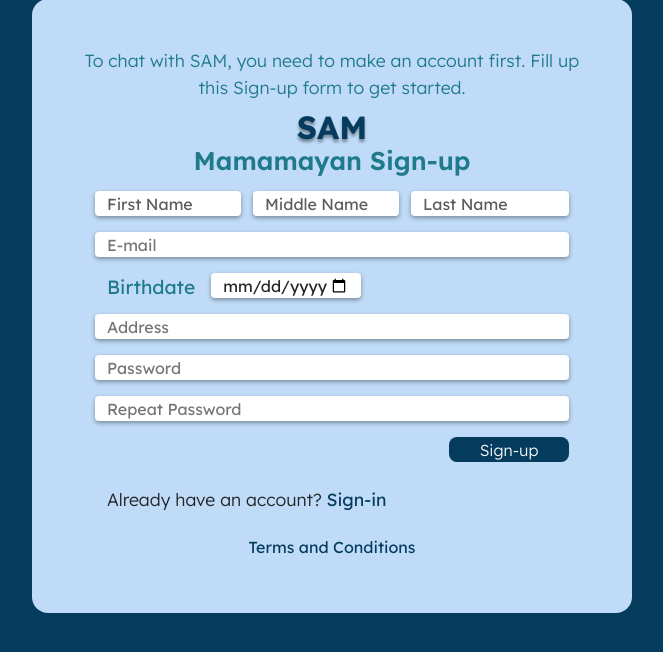
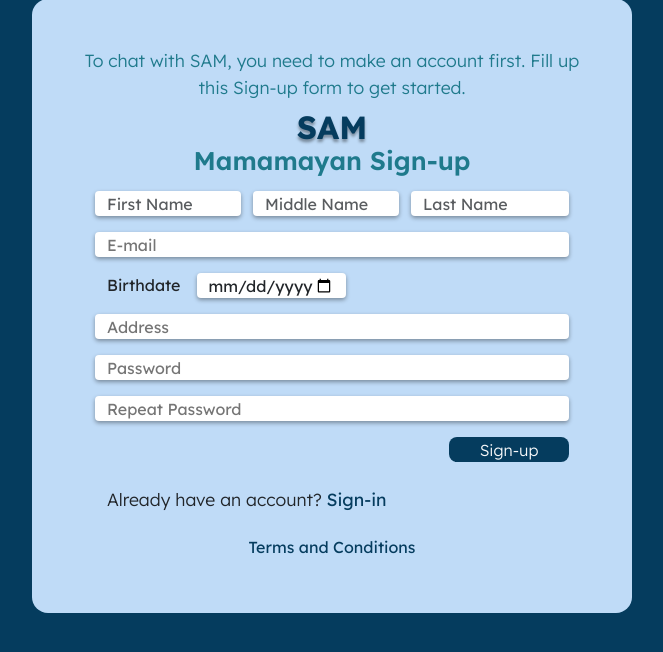
Before and after one commit to imangeluuh/SAM-barangay, a PHP site: page /resident/res_signup.php in a window 1280 px wide. Shown: the part 94-746 px from the top of the page, without its empty margins (308-971 px from the left). Run offline with PHP 8.4, Linux system fonts and the light colour scheme.

Commit message:
update res_signup.css

```diff
--- a/resident/css/res_signup.css
+++ b/resident/css/res_signup.css
@@ -24,7 +24,7 @@ body{
     height: auto;
 }
 
-.description, .mamamayan-signup, .bdate-label {
+.description, .mamamayan-signup {
     color: #1F7A8C;
 }
 
@@ -52,10 +52,6 @@ body{
     font-size: 1rem;
 }
 
-.bdate-label {
-    font-size: 1.2rem;
-}
-
 input {
     height: 25px;
 }
```
